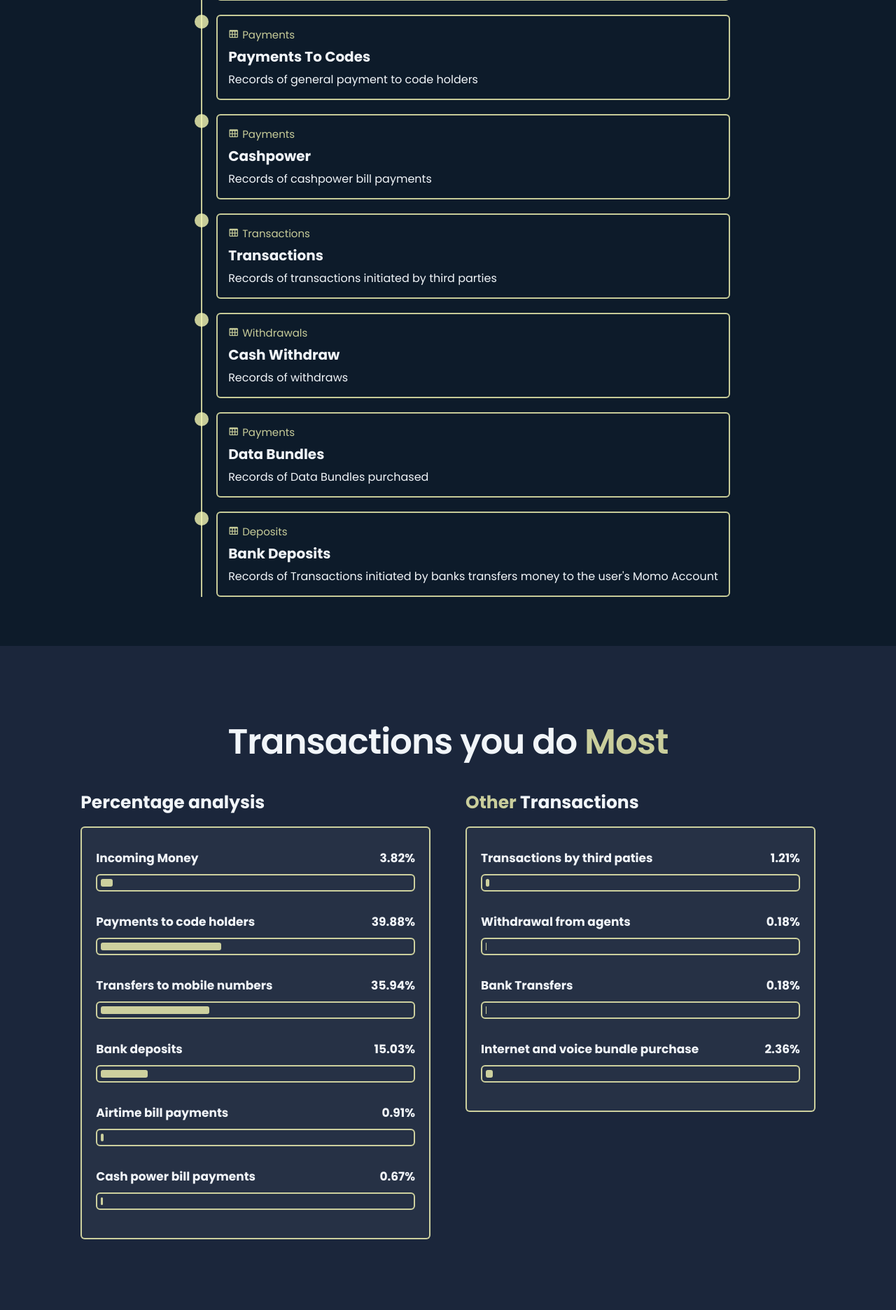
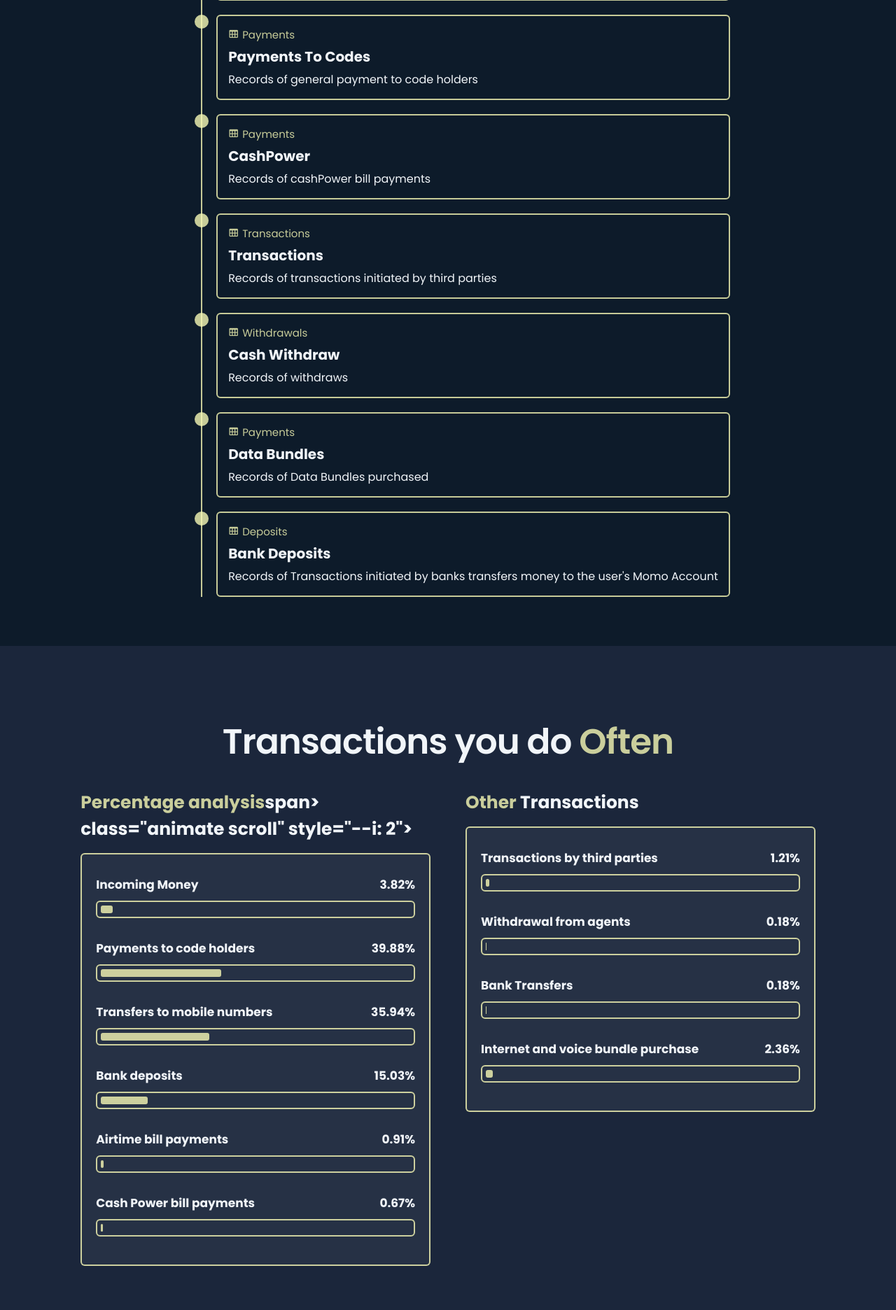
Before and after one commit to Fejiroobiku/MoMo-, a Django app: page /momo/ in a window 1280 px wide. Shown: the part 3240-5112 px from the top of the page at 70% size. Run offline with Django 5.2, Linux system fonts and the light colour scheme; data comes from the database, SQL or seed files in the repository; parts of the project's set-up code (start-up, migrations or seed data) failed here and were passed over.

Commit message:
Update on index.html

```diff
--- a/MOMO_DASHBOARD/momo/templates/momo/index.html
+++ b/MOMO_DASHBOARD/momo/templates/momo/index.html
@@ -199,9 +199,9 @@ Think of me as your personal finance sidekick, always ready to help you track, s
               <div class="content">
                 <a href="{% url 'momo:cashpower' %}">
                   <div class="year"><i class="bx bx-table"></i>Payments</div>
-                  <h3>Cashpower</h3>
+                  <h3>CashPower</h3>
                   <p>
-                    Records of cashpower bill payments
+                    Records of cashPower bill payments
                   </p>
                 </a>
               </div>
@@ -265,13 +265,13 @@ Think of me as your personal finance sidekick, always ready to help you track, s
     <!-- charts section design -->
     <section class="charts" id="percentage_charts">
       <h2 class="heading">
-         Transactions you do<span> Most</span
+         Transactions you do<span> Often</span
         ><span class="animate scroll" style="--i: 1"></span>
       </h2>
       <div class="charts-row">
         <div class="charts-column">
           <h3 class="title">
-            Percentage analysis<span class="animate scroll" style="--i: 2"></span>
+            <span>Percentage analysis</span>span> class="animate scroll" style="--i: 2"></span>
           </h3>
 
           <div class="charts-box">
@@ -302,7 +302,7 @@ Think of me as your personal finance sidekick, always ready to help you track, s
               </div>
 
               <div class="progress">
-                <h3>Cash power bill payments <span>{{ cash_power_percentage|floatformat:2 }}%</span></h3>
+                <h3>Cash Power bill payments <span>{{ cash_power_percentage|floatformat:2 }}%</span></h3>
                 <div class="bar"><span></span></div>
               </div>
             </div>
@@ -321,7 +321,7 @@ Think of me as your personal finance sidekick, always ready to help you track, s
           <div class="charts-box">
             <div class="charts-content">
               <div class="progress">
-                <h3>Transactions by third paties <span>{{ third_party_percentage|floatformat:2 }}%</span></h3>
+                <h3>Transactions by third parties <span>{{ third_party_percentage|floatformat:2 }}%</span></h3>
                 <div class="bar"><span></span></div>
               </div>
 
```
